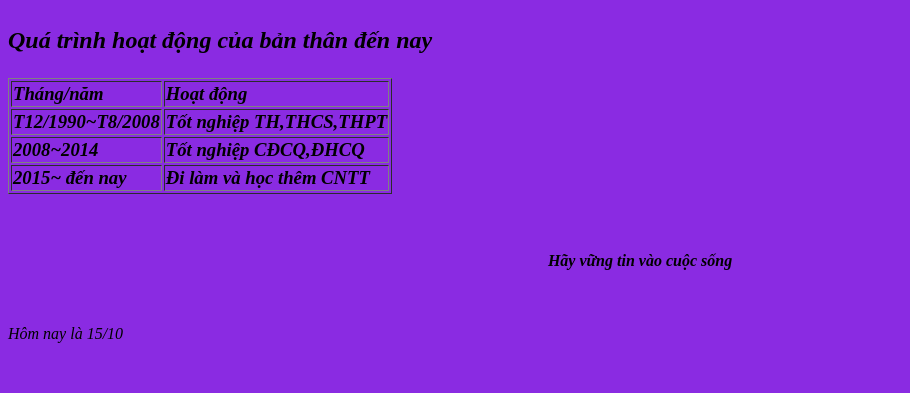
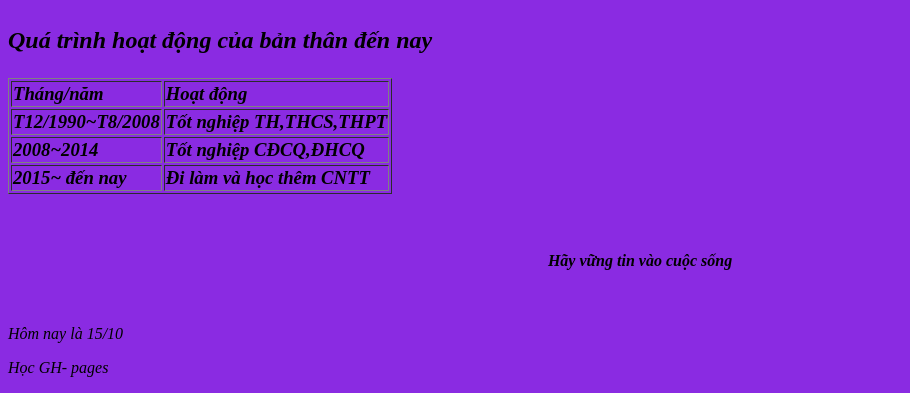
Before and after one commit to bits-hien/bitshien, a plain HTML site: page index.html in a window 1280 px wide. Shown: the part 479-872 px from the top of the page, without its empty margins (0-910 px from the left). Before the commit the page ends 838 px from the top, so only its background shows below. Drawn offline with Linux system fonts and the light colour scheme.

Commit message:
chuuyen branch

```diff
--- a/index.html
+++ b/index.html
@@ -49,7 +49,7 @@
         </center>
 <br/>
 <p>Hôm nay là 15/10</p>
-
+<p>Học GH- pages</p>
 
 
 
```
